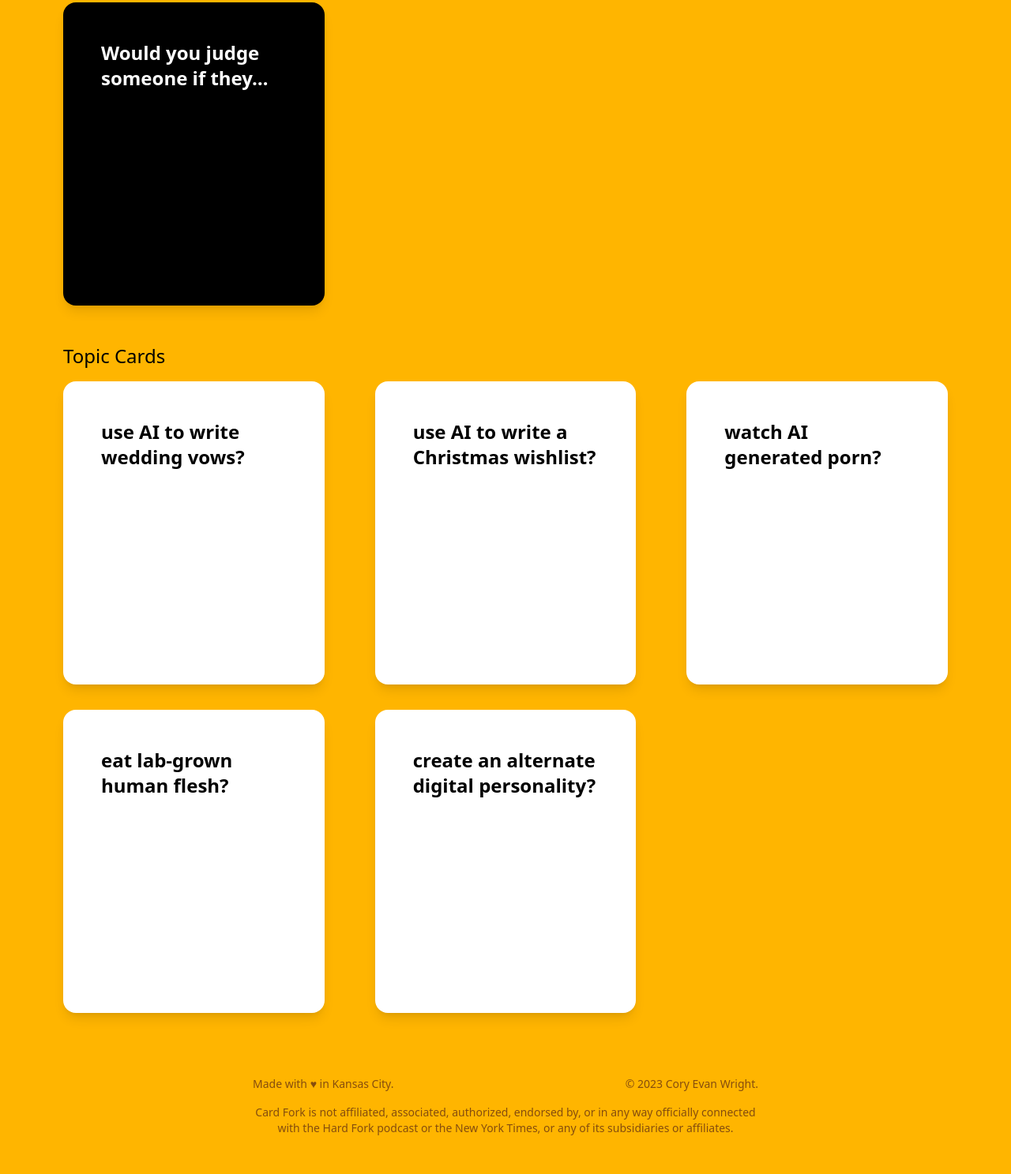
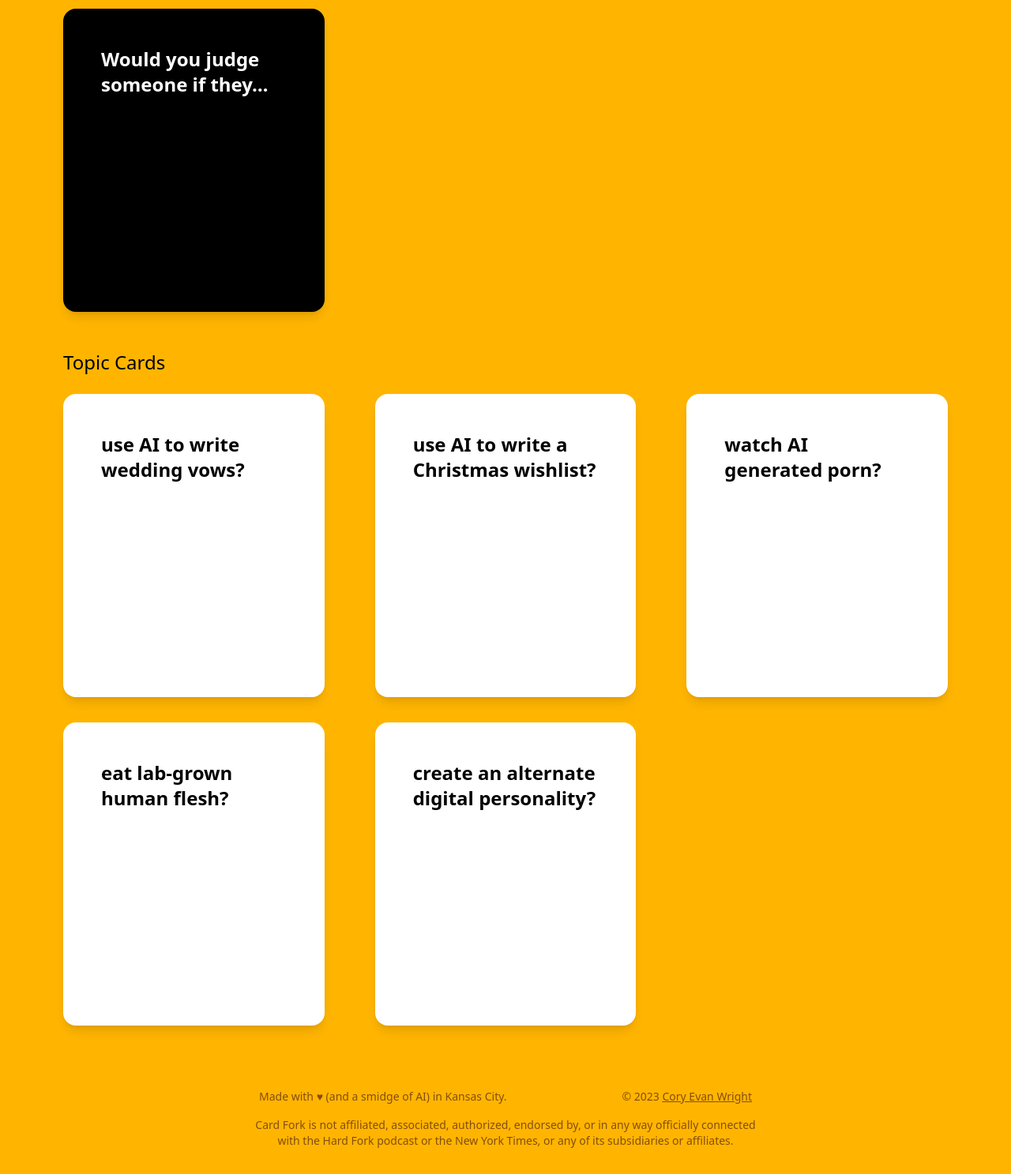
Before and after one commit to BeSublime/cardfork, a website built with Parcel: page src/index.hbs in a window 1280 px wide. Shown: the part 1031-2518 px from the top of the page at 79% size. Built offline with nearby package versions, Linux system fonts and the light colour scheme.

Commit message:
Responsive updates; update favicon

```diff
--- a/src/index.hbs
+++ b/src/index.hbs
@@ -24,7 +24,7 @@
 <body class="bg-cfyellow py-8">
 
 	<header class="flex flex-col items-center justify-center pb-8">
-		<div class=" w-4/5 lg:w-2/5 text-center">
+		<div class="w-11/12 lg:w-2/5 text-center">
 			<picture class="pb-8 inline-block">
 				<source srcset="img/card_fork-emblem@2x.png?as=webp&width=1600" width="600" media="(min-width: 1024px)">
 				<img src="img/card_fork-logo.svg" width="200" alt="Card Fork logo containing an circuit-inspired abstract yellow sprocket design.">
@@ -39,7 +39,7 @@
 	</header>
 
 	<main class="container mx-auto px-2 md:px-4 xl:px-12 pb-8">
-		<h3 class="pl-8 text-2xl inline-block">Prompt Cards</h3>
+		<h3 class="px-2 md:px-4 xl:px-8 mb-2 text-2xl">Prompt Cards</h3>
 		{{!-- TODO: add card style selector? <h3 class="text-2xl text-right pr-8">Style: 🔲 🔲 🔲</h3> --}}
 		<div class="cards flex flex-wrap">
 			{{!-- TODO: add random example card sets at top of page --}}
@@ -54,7 +54,7 @@
 			{{/each}}
 		</div>
 
-		<h3 class="pl-8 text-2xl">Topic Cards</h3>
+		<h3 class="px-2 md:px-4 xl:px-8 mb-2 text-2xl">Topic Cards</h3>
 		<div class="cards flex flex-wrap">
 			{{!-- TODO: add random example card sets at top of page --}}
 			{{#each cards.cards.topics}}
@@ -70,11 +70,11 @@
 
 	</main>
 
-	<footer class="container mx-auto w-1/2 text-yellow-800 text-sm text-center">
+	<footer class="container mx-auto w-11/12 md:w-3/4 xl:w-1/2 text-yellow-800 text-sm text-center">
 		{{!-- TODO: include all content in json? or some in html only? --}}
-		<div class="colophon flex justify-between pb-4">
-			<span>Made with &hearts; in Kansas City.</span>
-			<span>&copy; 2023 Cory Evan Wright.</span>
+		<div class="colophon flex flex-wrap justify-center justify-between pb-4">
+			<div class="w-full md:w-auto mx-auto md:mx-2 text-center">Made with &hearts; (and a smidge of AI) in Kansas City.</div>
+			<div class="w-full md:w-auto mx-auto md:mx-2 text-center">&copy; 2023 <a href="https://coryevan.com">Cory Evan Wright</a></div>
 		</div>
 		<p>Card Fork is not affiliated, associated, authorized, endorsed by, or in any way officially connected with the Hard Fork podcast or the New York Times, or any of its subsidiaries or affiliates.</p>
 	</footer>
```
Also changed, not shown: docs/favicon.ico, docs/index.html, 2 other files.
